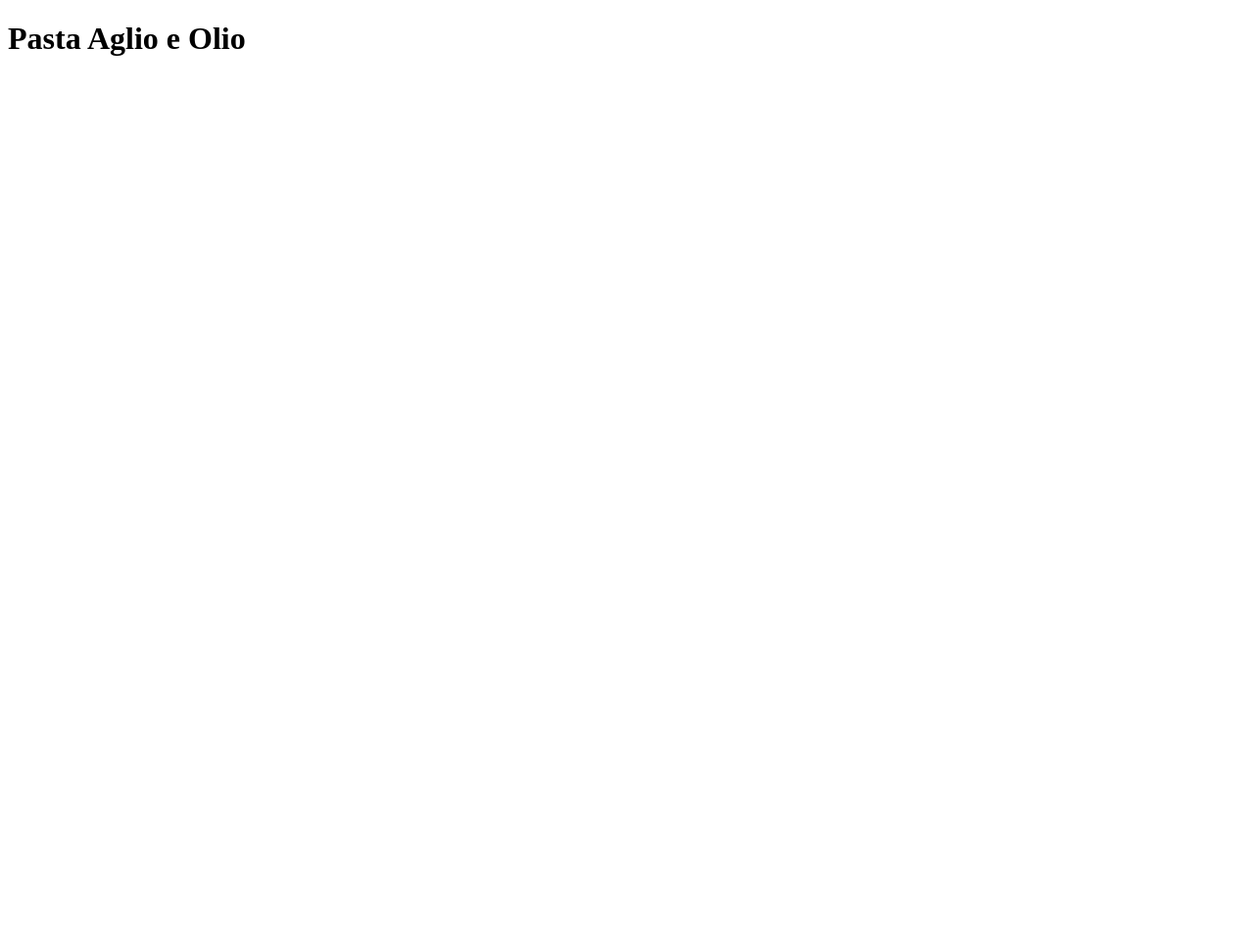
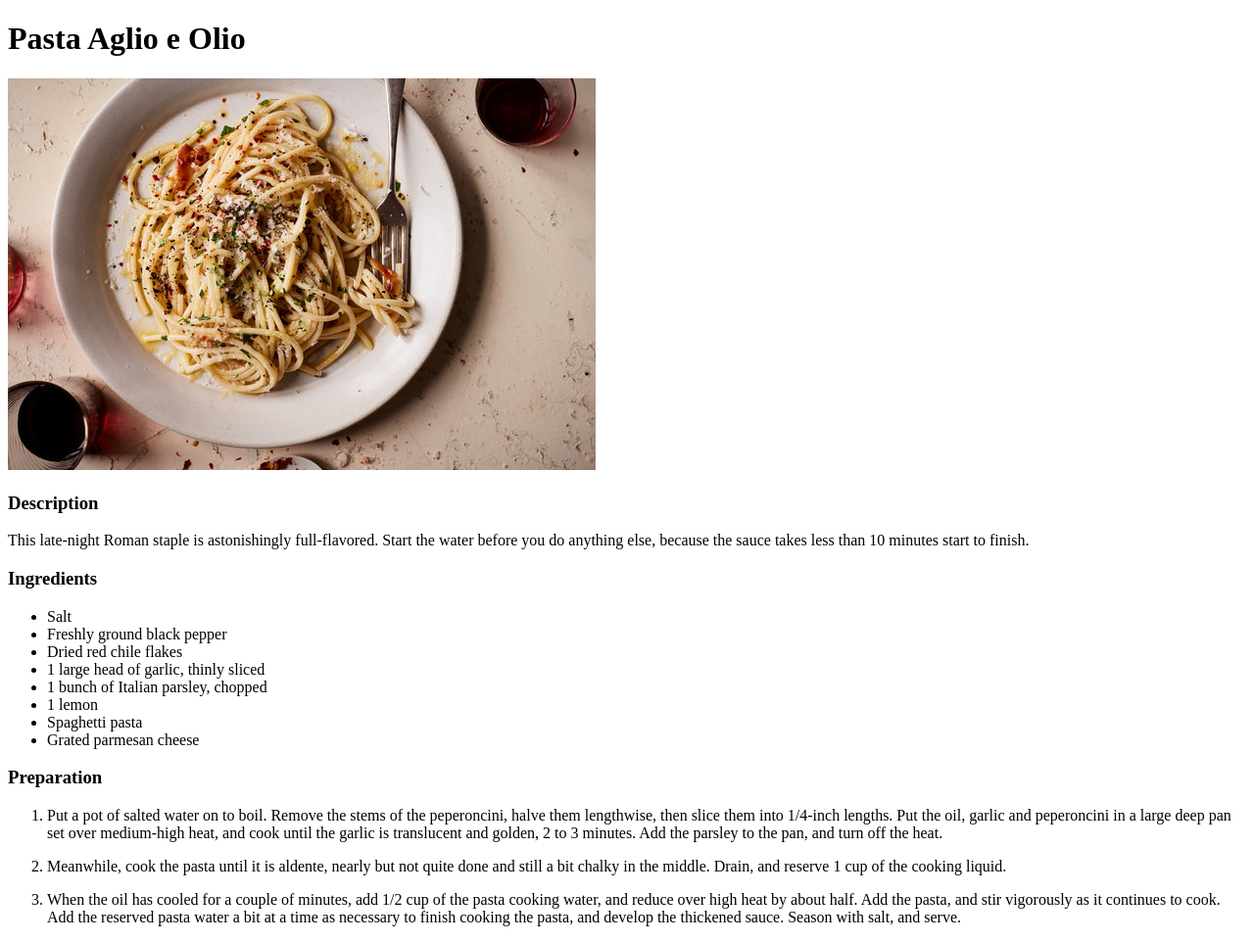
Before and after one commit to lizcoding/odin-recipes, a plain HTML site: page recipes/aglio.html in a window 1280 px wide. Shown: the whole page at 98% size. Before the commit the page ends 800 px from the top, so only its background shows below. Drawn offline with Linux system fonts and the light colour scheme.

Commit message:
Add img/aglio.jpg and edit recipes/aglio.html

```diff
--- a/recipes/aglio.html
+++ b/recipes/aglio.html
@@ -7,5 +7,27 @@
 
     <body>
         <h1>Pasta Aglio e Olio</h1>
+        <img src="../img/aglio.jpg" alt="A plate of pasta topped with parsley, ground pepper, and grated cheese">
+        <h3>Description</h3>
+        <p>This late-night Roman staple is astonishingly full-flavored. Start the water before you do anything else, because the sauce takes less than 10 minutes start to finish.</p>
+        <h3>Ingredients</h3>
+        <ul>
+            <li>Salt</li>
+            <li>Freshly ground black pepper</li>
+            <li>Dried red chile flakes</li>
+            <li>1 large head of garlic, thinly sliced</li>
+            <li>1 bunch of Italian parsley, chopped </li>
+            <li>1 lemon</li>
+            <li>Spaghetti pasta</li>
+            <li>Grated parmesan cheese</li>
+        </ul>
+        <h3>Preparation</h3>
+        <ol>
+            <li><p>Put a pot of salted water on to boil. Remove the stems of the peperoncini, halve them lengthwise, then slice them into 1/4-inch lengths. Put the oil, garlic and peperoncini in a large deep pan set over medium-high heat, and cook until the garlic is translucent and golden, 2 to 3 minutes. Add the parsley to the pan, and turn off the heat.</p></li>
+
+            <li><p>Meanwhile, cook the pasta until it is aldente, nearly but not quite done and still a bit chalky in the middle. Drain, and reserve 1 cup of the cooking liquid.</p></li>
+
+            <li><p>When the oil has cooled for a couple of minutes, add 1/2 cup of the pasta cooking water, and reduce over high heat by about half. Add the pasta, and stir vigorously as it continues to cook. Add the reserved pasta water a bit at a time as necessary to finish cooking the pasta, and develop the thickened sauce. Season with salt, and serve.</p></li>
+        </ol>
     </body>
 </html>
```
Also changed, not shown: img/aglio.jpg (added).
